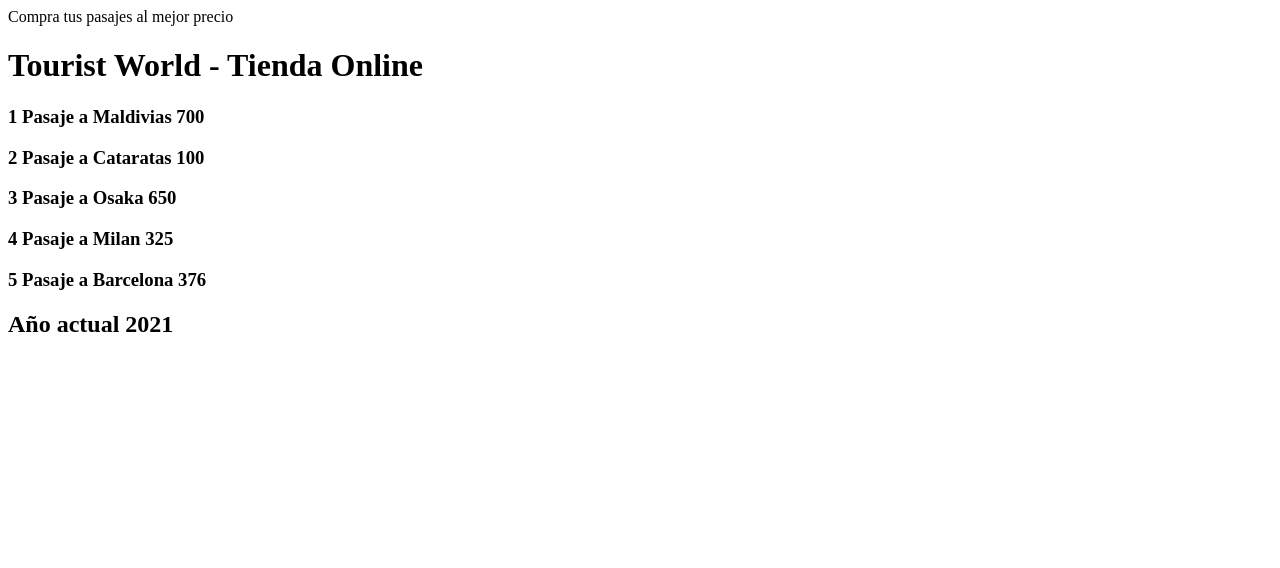
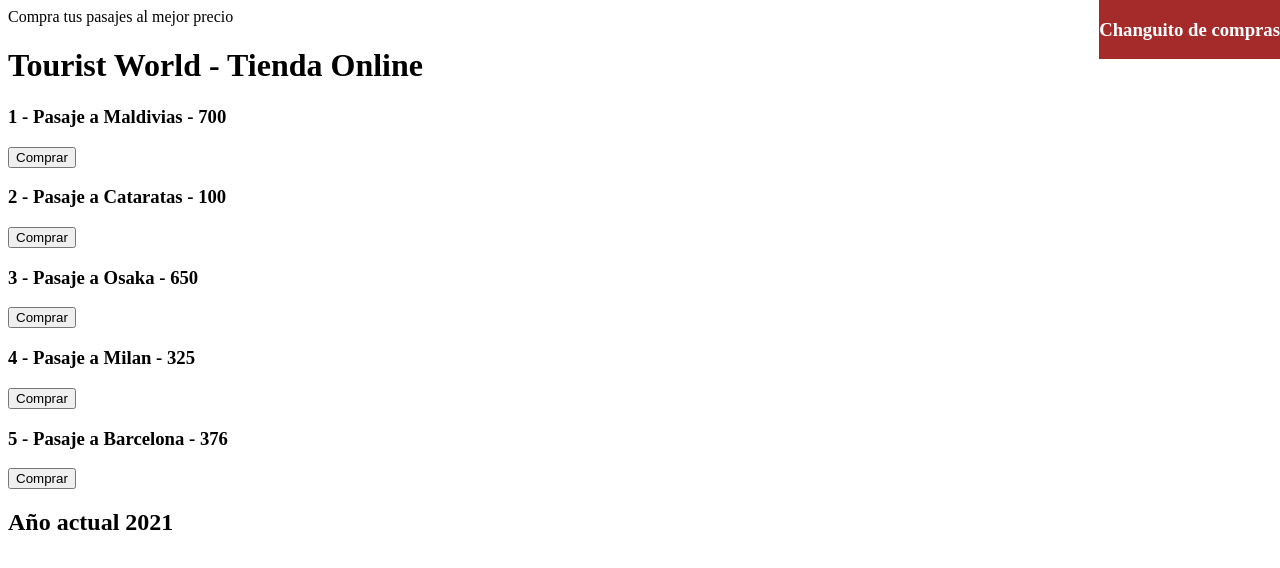
Before and after one commit to lucianoaraus/Tourist-World-React-Page, a React (Create React App) app: page / in a window 1280 px wide. Shown: the top 568 px of the page. Built offline with nearby package versions, Linux system fonts and the light colour scheme.

Commit message:
se agrega carro de compras. wip: view del changuito y funcion para eliminar pasajes

```diff
--- a/public/index.html
+++ b/public/index.html
@@ -9,7 +9,6 @@
       name="description"
       content="Web site created using create-react-app"
     />
-    <link rel="apple-touch-icon" href="%PUBLIC_URL%/logo192.png" />
     <link rel="manifest" href="%PUBLIC_URL%/manifest.json" />
 
     <title>Venta de pasajes</title>
--- a/src/App.js
+++ b/src/App.js
@@ -2,10 +2,10 @@ import Header from "./components/Header";
 import Footer from "./components/Footer";
 import Pasaje from "./components/Pasaje";
 import { useState, Fragment } from "react";
+import Changuito from "./components/Changuito";
 
 function App() {
   // Listado de pasajes con un state
-
   const [pasajes, guardarPasajes] = useState([
     // pasajes: objetos a los que hago referencia
     // guardarPasajes: funcion para esos productos
@@ -17,6 +17,9 @@ function App() {
     { id: 5, articulo: "Pasaje a Barcelona", precio: 376 },
   ]);
 
+  // state para changuito
+  const [changuito, agregarPasaje] = useState([]); //array vacio porque empieza vacio :P
+
   // Puede haber como MAX 1 tag en lo que retorna la funcion.
   return (
     // Tiene que haber 1 solo DIV en lo que retorna esta funcion
@@ -25,8 +28,15 @@ function App() {
       <Header />
       <h1>Tourist World - Tienda Online</h1>
       {pasajes.map((pasaje) => (
-        <Pasaje pasaje={pasaje} />
+        <Pasaje
+          key={pasaje.id} // para que cada pasaje sea unico
+          pasaje={pasaje}
+          pasajes={pasajes}
+          changuito={changuito}
+          agregarPasaje={agregarPasaje}
+        />
       ))}
+      <Changuito changuito={changuito} />
       <Footer anio={2021} />
     </Fragment>
   );
--- /dev/null
+++ b/src/components/Changuito.jsx
@@ -0,0 +1,25 @@
+// ATAJOS:
+// imr -> import
+// sfc -> estructura
+
+import React from "react";
+import { Fragment } from "react";
+import "./changuito.css";
+import Pasaje from "./Pasaje";
+
+const Changuito = ({ changuito }) => {
+  //TODO: implementar logica para que se puedan agregar mas de 1 pasaje con el mismo destino
+
+  return (
+    <Fragment>
+      <div className="changuito">
+        <h3>Changuito de compras</h3>
+        {changuito.map((pasaje) => {
+          <Pasaje key={pasaje.id} pasaje={pasaje} />;
+        })}
+      </div>
+    </Fragment>
+  );
+};
+
+export default Changuito;
--- a/src/components/Pasaje.jsx
+++ b/src/components/Pasaje.jsx
@@ -1,10 +1,40 @@
 import React from "react";
+import { Fragment } from "react/cjs/react.production.min";
 
-const Pasaje = ({ pasaje }) => {
+const Pasaje = ({ pasaje, pasajes, changuito, agregarPasaje }) => {
+  const { id, articulo, precio } = pasaje;
+
+  // funcion para agregar pasajes al changuito
+  const seleccionarPasaje = (id) => {
+    const pasaje = pasajes.filter((pasaje) => pasaje.id === id)[0];
+    agregarPasaje([...changuito, pasaje]); //se indica que no se sobreescriba sino que se agregue al final
+    console.log(changuito);
+    //console.log(pasaje);
+  };
+
+  // funcion para quitar pasajes del changuito
+  const eliminarPasaje = (id) => {
+    console.log("Quitando pasajes del changuito:", id);
+    //TODO: implementar
+  };
+
   return (
-    <h3>
-      {pasaje.id} {pasaje.articulo} {pasaje.precio}
-    </h3>
+    <Fragment>
+      <div>
+        <h3>
+          {id} - {articulo} - {precio}
+        </h3>
+        {pasajes ? (
+          <button type="button" onClick={() => seleccionarPasaje(id)}>
+            Comprar
+          </button>
+        ) : (
+          <button type="button" onClick={() => eliminarPasaje(id)}>
+            Eliminar
+          </button> //sintaxis tip= () => == "para cuando..."
+        )}
+      </div>
+    </Fragment>
   );
 };
 
--- /dev/null
+++ b/src/components/changuito.css
@@ -0,0 +1,8 @@
+.changuito {
+  position: fixed;
+  right: 0;
+  width: 400;
+  top: 0;
+  background-color: brown;
+  color: #ffff;
+}
```
Also changed, not shown: public/manifest.json.
